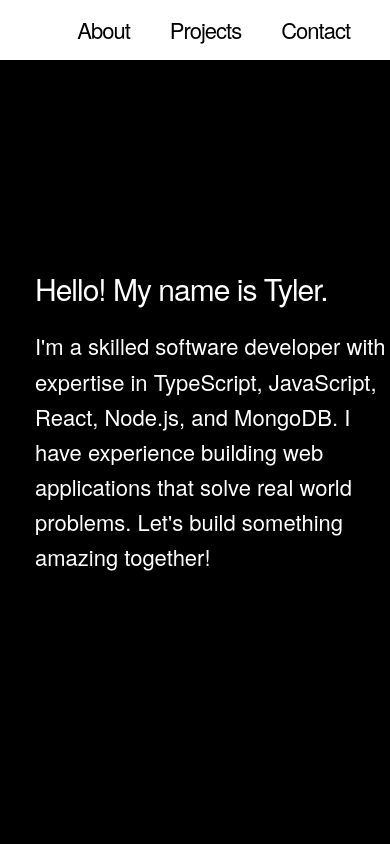
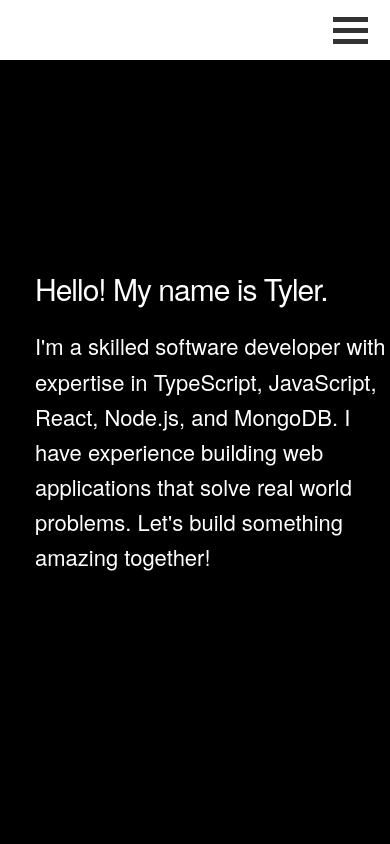
Before and after one commit to TylerS2000/portfolio2023, a React (Create React App) app: page / in a window 390 px wide. Shown: the top 844 px of the page. Built offline with nearby package versions, Linux system fonts and the light colour scheme.

Commit message:
hamburger icon added for mobile

```diff
--- a/src/components/About.css
+++ b/src/components/About.css
@@ -25,7 +25,6 @@
     }
     .Bio-Container>p{
         font-size: 2.2rem;
-        font-weight: 500;
         margin: 0px;
     }
 }
--- a/src/components/Nav.css
+++ b/src/components/Nav.css
@@ -20,3 +20,59 @@
     color: #000;
     cursor: pointer;
 }
+
+@media (max-width: 768px) {
+
+
+.hamburger{
+    display: block;
+}
+.bar1, .bar2, .bar3 {
+  width: 35px;
+  height: 5px;
+  background-color: #333;
+  margin: 6px 2px;
+  transition: 0.4s;
+}
+
+/* Rotate first bar */
+.change .bar1 {
+  transform: translate(0, 11px) rotate(-45deg);
+}
+
+/* Fade out the second bar */
+.change .bar2 {opacity: 0;}
+
+/* Rotate last bar */
+.change .bar3 {
+  transform: translate(0, -11px) rotate(45deg);
+}
+.Nav>h3{
+    display: none;
+}
+.nav-pop{
+    position:fixed;
+    bottom:0;
+    left:0;
+    top: 60px;
+    width:100%;
+    height: 100%;
+    background-color:rgba(0, 0, 0, 0.5);
+    display:flex;
+    justify-content:center;
+    align-items:center;
+}
+.nav-pop-inner{
+    width:80%;
+    height: auto;
+    background-color:#fff;
+    border-radius:10px;
+    padding:20px;
+    position:relative;
+    bottom: 80px;
+}
+.nav-pop-inner h2{
+    font-size: 40px;
+    margin: 18px;
+}
+}
--- a/src/components/Nav.js
+++ b/src/components/Nav.js
@@ -1,10 +1,34 @@
+/* eslint-disable no-unused-expressions */
 import "./Nav.css";
+import React from "react";
 export default function Nav(props) {
+  const [change, setChange] = React.useState("")
+  function handleClick(e) {
+      e.preventDefault();
+      if (change) {
+          setChange("")
+      }
+      else (
+          setChange("change")
+      )
+  }
   return (
     <div className="Nav">
       <h3 onClick={props.scrollToHome}>About</h3>
       <h3 onClick={props.scrollToProjects}>Projects</h3>
       <h3 onClick={props.scrollToContact}>Contact</h3>
+      <div className={`hamburger ${change}`} onClick={handleClick}>
+                <div className={`bar1`}></div>
+                <div className={`bar2`}></div>
+                <div className={`bar3`}></div>
+            </div>
+            {change && <div className="nav-pop">
+                <div className="nav-pop-inner">
+                    <h2 onClick={()=>{props.scrollToHome(); setChange("")}}>Home</h2>
+                    <h2 onClick={()=>{props.scrollToProjects(); setChange("")}}>Projects</h2>
+                    <h2 onClick={()=>{props.scrollToContact(); setChange("")}}>Contact</h2>
+                </div>
+            </div>}
     </div>
   );
 }
--- a/src/components/Projects.js
+++ b/src/components/Projects.js
@@ -41,14 +41,14 @@ export default function Projects() {
       description:"A calculator to determine nutritional needs based off of height and weight. Saves a dietitan 15 minutes per day and works well to train new hires on nutritional needs.",
       technology:"Javascript, HTML, CSS",
       image:dietetic,
-      link:"dietetic.netlify.app"
+      link:"https://dietetic.netlify.app"
     },
     {
       name:"Text Journal",
       description:"Journal daily through texting. Journal entries are stored under a notion database in the user's account.",
       technology:"Node.js, Javascript, Twilio API, Notion API",
-      image:text
-
+      image:text,
+      link:"https://github.com/TylerS2000/text-journal"
     }
     ]
   return (
```
